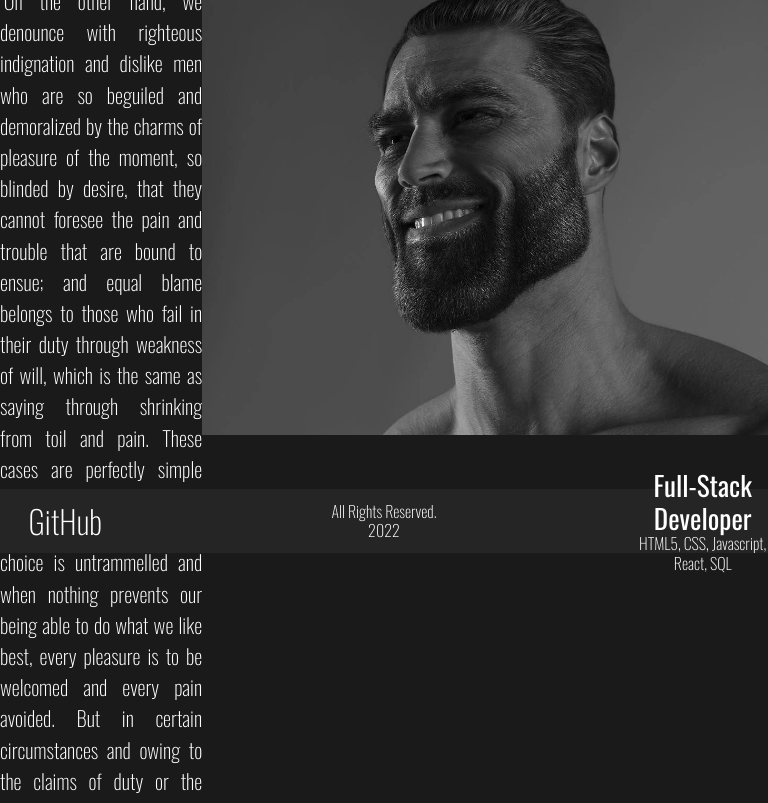
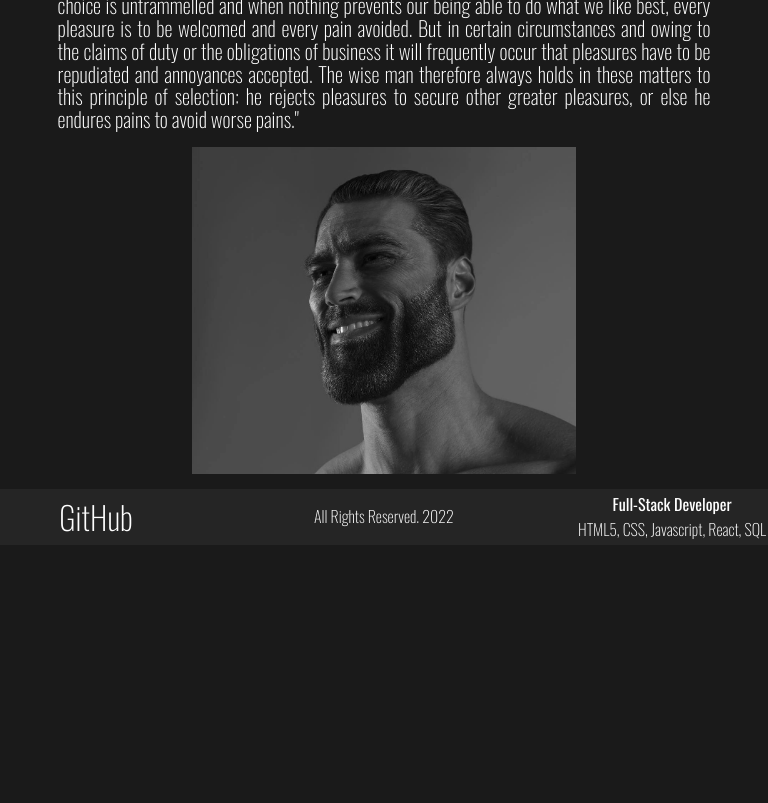
Before and after one commit to SpyrosBou/Showcase, a plain HTML site: page about.html in a window 768 px wide. Shown: the part 255-1058 px from the top of the page. After the commit the page ends 800 px from the top, so only its background shows below. Drawn offline with nearby package versions, Linux system fonts and the light colour scheme.

Commit message:
Finalized style and responsiveness

```diff
--- a/about.html
+++ b/about.html
@@ -30,7 +30,7 @@
 
         <main>
             <article>
-            <div class="articleHalf" id="articleText">
+            <div id="articleText">
                 <h2 id="articleHeading">About me</h2>
                 <p id="articleParagraph">"On the other hand, we denounce with righteous indignation and dislike men who are so beguiled and demoralized by the charms of pleasure of the moment, so blinded by desire, that they cannot foresee the pain and trouble that are bound to ensue; and equal blame belongs to those who fail in their duty through weakness of will, which is the same as saying through shrinking from toil and pain. These cases are perfectly simple and easy to distinguish. In a free hour, when our power of choice is untrammelled and when nothing prevents our being able to do what we like best, every pleasure is to be welcomed and every pain avoided. But in certain circumstances and owing to the claims of duty or the obligations of business it will frequently occur that pleasures have to be repudiated and annoyances accepted. The wise man therefore always holds in these matters to this principle of selection: he rejects pleasures to secure other greater pleasures, or else he endures pains to avoid worse pains."</p>
             </div>
@@ -45,7 +45,7 @@
             <div class="footer-item">
                 <p id="copyright">All Rights Reserved. 2022</p>
             </div>
-            <div class="footer-item">
+            <div class="footer-item" id="PS">
                 <p id="profession">Full-Stack Developer</p>
                 <p id="skills">HTML5, CSS, Javascript, React, SQL </p>
             </div>
--- a/aboutStyle.css
+++ b/aboutStyle.css
@@ -1,23 +1,18 @@
 article{
     display: flex;
-    margin: 0.5rem;
     flex-direction: row;
     height: fit-content;
     width: 100%;
     justify-content: space-evenly;
-    align-items: flex-start;
-    margin: 15vh 0;
-}
-
-.articleHalf{
-    width: 50%;
-    height: 100%;
+    align-items: center;
+    /* margin-top: 4.5rem; */
 }
 
 #articleText{
     line-height: 1.5;
     height: 100%;
     width: 50%;
+    margin: 0 1rem;
 }
 
 #articleHeading{
@@ -27,11 +22,10 @@ article{
 
 img{
     /* min-width: auto; */
-    min-height: 55%;
-    max-height: 55%;
-    object-fit: contain;
-    margin: 1rem 0;
-    overflow: scroll;
+    object-fit: cover;
+    width: 70vh;
+    height: auto;
+
 }
 
 #articleParagraph{
@@ -40,3 +34,60 @@ img{
     text-align: justify;
 
 }
+
+@media only screen and (min-width: 480px) and (max-width: 680px) {
+    /* ruleset for 480px - 600px */
+
+    article{
+        flex-direction: column;
+        align-items: center;
+        justify-content: center;
+        width: 100%;
+    }
+
+    #articleText{
+        width: 95%;
+    }
+
+    #articleParagraph{
+        line-height: 1.1;
+
+    }
+
+    img{
+        height: auto;
+        width: 100%;
+        margin-top: 1rem;
+    }
+
+}
+
+@media only screen and (min-width: 681px) and (max-width: 1100px) {
+
+
+    article{
+        flex-direction: column;
+        align-items: center;
+        justify-content: center;
+        width: 100%;
+    }
+
+    #articleText{
+        width: 85%;
+    }
+
+    #articleParagraph{
+        line-height: 1.1;
+
+    }
+
+    img{
+        height: auto;
+        max-height: 35%;
+        width: 50%;
+        margin-top: 1rem;
+        object-fit: cover;
+    }
+
+
+}
--- a/globalstyle.css
+++ b/globalstyle.css
@@ -6,17 +6,18 @@
 body{
     min-height: 100vh;
     background-color: #1A1A1A;
-    position: relative;
 }
 
 .content{
-    min-height: 100vh;
     display: flex;
     flex-direction: column;
+    min-height: 100vh;
+    justify-content: space-between;
 }
 
 main{
-    height: 84vh;
+    height: 100%;
+
 }
 
 header{
@@ -28,7 +29,8 @@ header{
     position: sticky;
     left: 0; right: 0; top: 0;
     background-color: rgb(37, 37, 37);
-    height: 9vh;
+    height: 4.5rem;
+    min-height: fit-content;
 }
 
 ul{
@@ -67,7 +69,7 @@ footer{
     position: relative;
     width: 100%;
     bottom: 0;
-    height: 8vh;
+    height: 3.5rem;
     display: flex;
     flex-direction: row;
     justify-content: space-between;
@@ -81,8 +83,12 @@ footer{
     text-align: center;
     width: 17%;
     display: flex;
-    justify-content: center;
+    justify-content: space-evenly;
     align-items: center;
+    flex-direction: row;
+}
+
+#PS{
     flex-direction: column;
 }
 
@@ -103,3 +109,49 @@ footer{
 #copyright{
     font-weight: 300;
 }
+
+
+
+@media only screen and (min-width: 480px) and (max-width: 680px) {
+    /* ruleset for 480px - 600px */
+
+    #titleName{
+        display: none;
+    }
+
+
+    #profession{
+        font-size: 1rem;
+
+    }
+
+    #skills{
+        display: none;
+    }
+
+
+
+}
+
+@media only screen and (min-width: 681px) and (max-width: 1280px) {
+    /* ruleset for 480px - 600px */
+
+    /* #titleName{
+        display: none;
+    } */
+
+
+    #profession{
+        font-size: 1rem;
+
+    }
+
+    .footer-item{
+        width: 25%;
+    }
+
+
+
+
+
+}
```
Also changed, not shown: index.html (+1 -1 lines).
